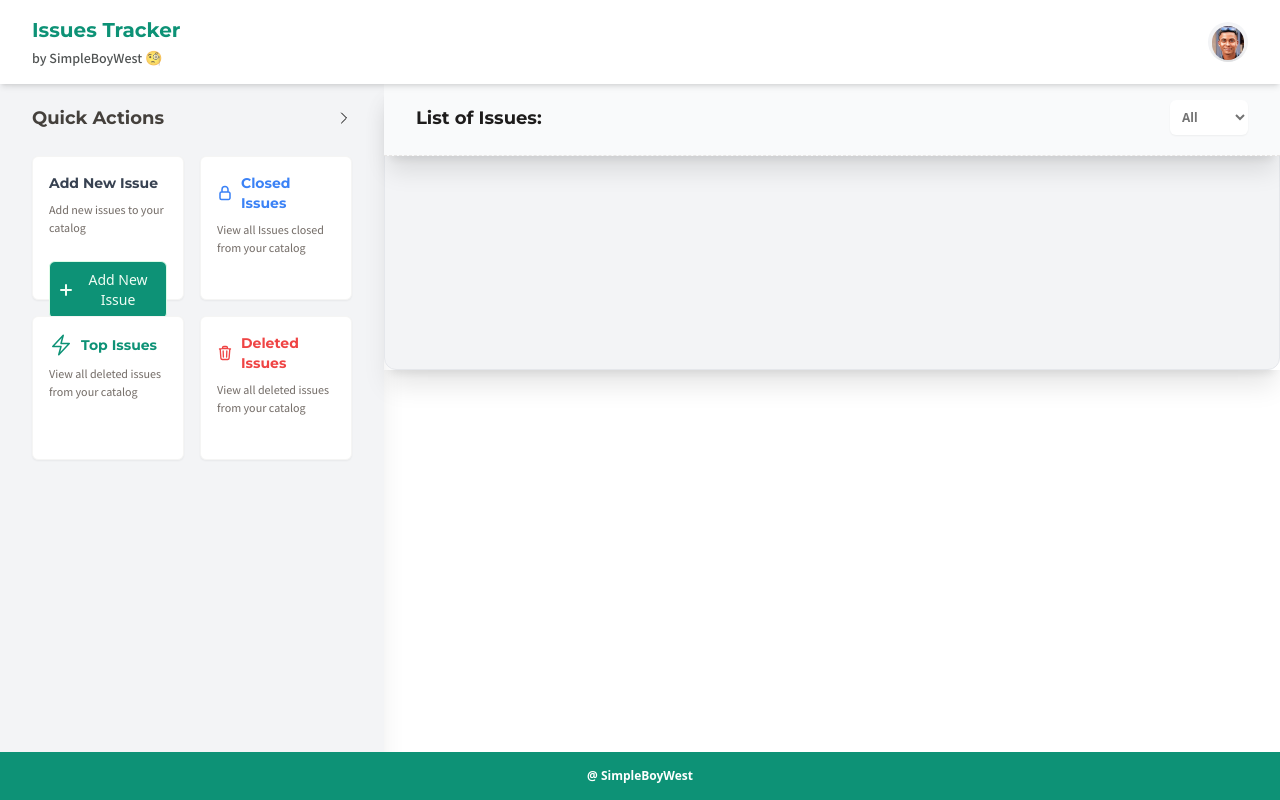
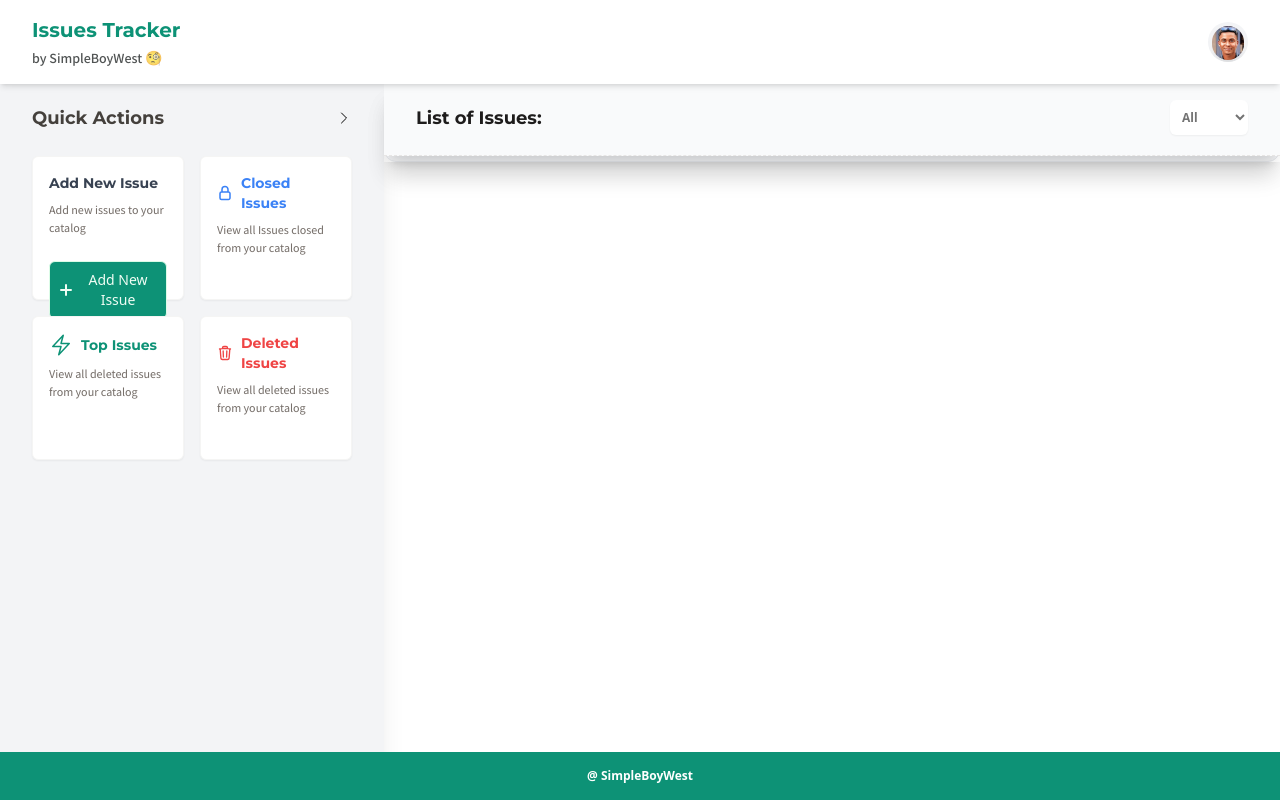
Before and after one commit to westpage/Issues-Tracker, a website: page public/index.html in a window 1280 px wide. Drawn offline with Linux system fonts and the light colour scheme.

Commit message:
Fix: layout again

```diff
--- a/public/index.html
+++ b/public/index.html
@@ -194,7 +194,7 @@ p,a,li,span{
         </div>
         </div>
 
-        <div class="w-full bg-gray-100 rounded-xl border h-full pb-52  flex flex-col relative">
+        <div class="w-full bg-gray-100 rounded-xl border h-full pb-10 lg:pb-52  flex flex-col relative">
           <div id="issuesContainer" class="w-full flex flex-wrap items-start gap-2 justify-around pt-2 px-4 lg:pt-20 pb-6 md:pb-14">
 
           </div>
```
